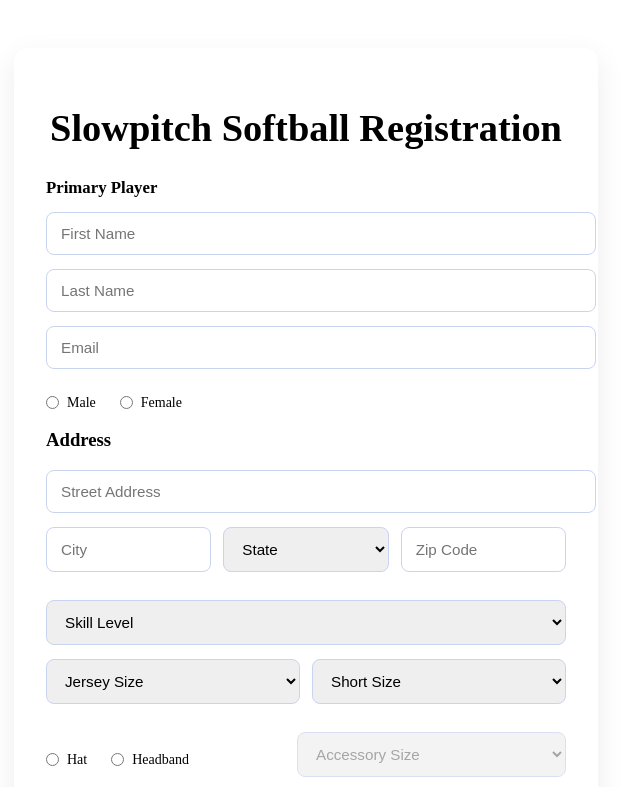
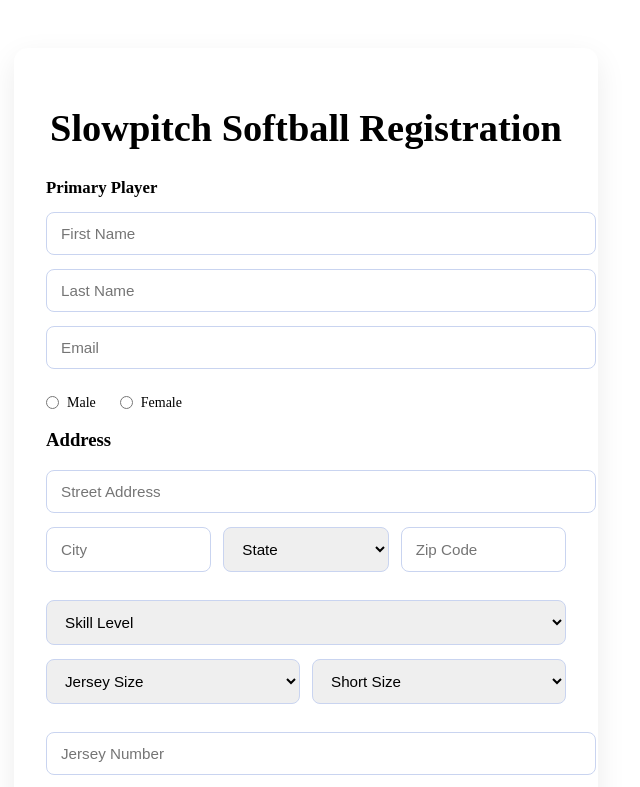
Before and after one commit to markhartley0929-netizen/SingleEventRegistration, a React (Vite) app: page /register in a window 1280 px wide. Shown: the top 787 px of the page, without its empty margins (334-974 px from the left). Built offline with nearby package versions, Linux system fonts and the light colour scheme.

Commit message:
Remove accessory selector and fields from player registration

```diff
--- a/src/components/PlayerRegistrationForm.tsx
+++ b/src/components/PlayerRegistrationForm.tsx
@@ -26,17 +26,7 @@ import { getSecondaryPositions } from "../utils/positionRules";
 import { ApparelSize, Gender } from "../constants/apparelSizes";
 import { getVisibleApparelSizes } from "../utils/apparelSizeRules";
 
-/* =========================
-   Accessories
-========================= */
-import { AccessoryType, AccessorySize } from "../constants/accessories";
 
-
-
-
-
-
-const ACCESSORY_SIZES: readonly AccessorySize[] = ["XSM", "SM/MD", "LG/XLG"];
 
 type Address = {
   street: string;
@@ -88,8 +78,6 @@ export default function PlayerRegistrationForm({
     skillLevel: "",
     jerseySize: "" as ApparelSize | "",
     shortSize: "" as ApparelSize | "",
-    accessoryType: "" as AccessoryType | "",
-    accessorySize: "" as AccessorySize | "",
     jerseyNumber: "",
     jerseyName: "",
     preferredPosition: "" as Position | "",
@@ -104,8 +92,6 @@ export default function PlayerRegistrationForm({
     sex: "" as Gender | "",
     jerseySize: "" as ApparelSize | "",
     shortSize: "" as ApparelSize | "",
-    accessoryType: "" as AccessoryType | "",
-    accessorySize: "" as AccessorySize | "",
     jerseyNumber: "",
     jerseyName: "",
     preferredPosition: "" as Position | "",
@@ -213,8 +199,6 @@ const primaryPayload = {
   player: {
     jerseySize: primary.jerseySize || null,
     shortSize: primary.shortSize || null,
-    accessoryType: primary.accessoryType || null,
-    accessorySize: primary.accessorySize || null,
     preferredPosition: primary.preferredPosition || null,
     secondaryPosition: primary.secondaryPosition || null,
     skillLevel: primary.skillLevel || null,
@@ -256,8 +240,6 @@ companions: [
     player: {
       jerseySize: companion.jerseySize || null,
       shortSize: companion.shortSize || null,
-      accessoryType: companion.accessoryType || null,
-      accessorySize: companion.accessorySize || null,
       preferredPosition: companion.preferredPosition || null,
       secondaryPosition: companion.secondaryPosition || null,
     },
@@ -411,40 +393,7 @@ const res = await fetch(
           </select>
         </div>
 
-        <div className="form-row">
-          <div className="radio-row">
-            <label>
-              <input
-                type="radio"
-                name="accessoryType"
-                value="Hat"
-                checked={primary.accessoryType === "Hat"}
-                onChange={handlePrimaryChange}
-              /> Hat
-            </label>
-            <label>
-              <input
-                type="radio"
-                name="accessoryType"
-                value="Headband"
-                checked={primary.accessoryType === "Headband"}
-                onChange={handlePrimaryChange}
-              /> Headband
-            </label>
-          </div>
 
-          <select
-            name="accessorySize"
-            value={primary.accessorySize}
-            onChange={handlePrimaryChange}
-            disabled={!primary.accessoryType}
-          >
-            <option value="">Accessory Size</option>
-            {ACCESSORY_SIZES.map((s) => (
-              <option key={s} value={s}>{s}</option>
-            ))}
-          </select>
-        </div>
 
         <input name="jerseyNumber" placeholder="Jersey Number" value={primary.jerseyNumber} onChange={handlePrimaryChange} />
         <input name="jerseyName" placeholder="Jersey Name" value={primary.jerseyName} onChange={handlePrimaryChange} />
@@ -582,40 +531,7 @@ const res = await fetch(
               </select>
             </div>
 
-            <div className="form-row">
-              <div className="radio-row">
-                <label>
-                  <input
-                    type="radio"
-                    name="accessoryType"
-                    value="Hat"
-                    checked={companion.accessoryType === "Hat"}
-                    onChange={handleCompanionChange}
-                  /> Hat
-                </label>
-                <label>
-                  <input
-                    type="radio"
-                    name="accessoryType"
-                    value="Headband"
-                    checked={companion.accessoryType === "Headband"}
-                    onChange={handleCompanionChange}
-                  /> Headband
-                </label>
-              </div>
 
-              <select
-                name="accessorySize"
-                value={companion.accessorySize}
-                onChange={handleCompanionChange}
-                disabled={!companion.accessoryType}
-              >
-                <option value="">Accessory Size</option>
-                {ACCESSORY_SIZES.map((s) => (
-                  <option key={s} value={s}>{s}</option>
-                ))}
-              </select>
-            </div>
 
             <input name="jerseyNumber" placeholder="Jersey Number" value={companion.jerseyNumber} onChange={handleCompanionChange} />
             <input name="jerseyName" placeholder="Jersey Name" value={companion.jerseyName} onChange={handleCompanionChange} />
```
